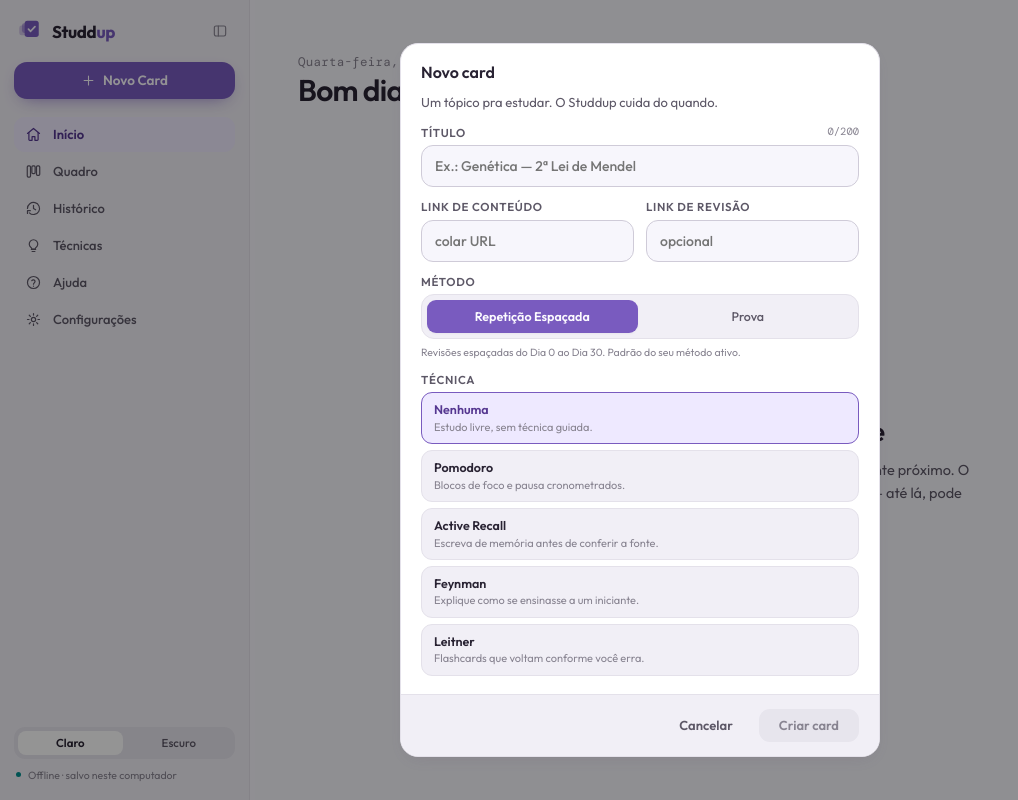
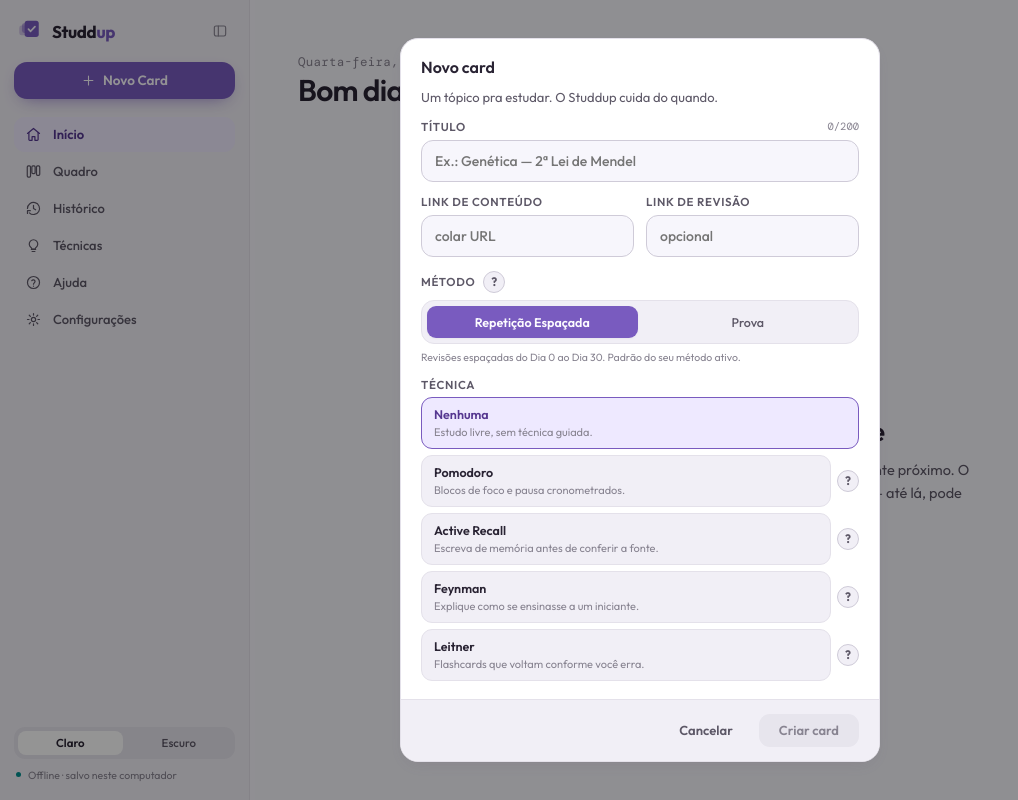
Before and after one commit to gabecmelo/Studdup, a React (Vite) app in the folder ui/: page / in a window 1280 px wide. Both pictures are taken after a click on the button "Novo Card". Shown: the whole page, without its empty margins (0-1018 px from the left). Built offline with nearby package versions, Linux system fonts and the light colour scheme.

Commit message:
feat(ui): contextual (?) help for methods and techniques in Novo Card

```diff
--- /dev/null
+++ b/ui/src/components/HelpButton.tsx
@@ -0,0 +1,110 @@
+// A small "(?)" affordance that opens a short "how to use this in the app" dialog for a study
+// method or technique (content from lib/studyHelp). Used next to the method/technique pickers in
+// Novo Card. The dialog is a light centered overlay above the modal it opens from; it closes on
+// Escape (via the shared LIFO stack) and on an outside click.
+
+import { useState } from "react";
+import type { HelpTopic } from "../lib/studyHelp";
+import { useEscapeToClose } from "../lib/useEscapeToClose";
+
+export function HelpButton({ topic, ariaLabel }: { topic: HelpTopic; ariaLabel?: string }) {
+  const [open, setOpen] = useState(false);
+  return (
+    <>
+      <button
+        type="button"
+        aria-label={ariaLabel ?? `Como usar ${topic.title} no app`}
+        onClick={() => setOpen(true)}
+        style={triggerBtn}
+      >
+        ?
+      </button>
+      {open && <HelpDialog topic={topic} onClose={() => setOpen(false)} />}
+    </>
+  );
+}
+
+function HelpDialog({ topic, onClose }: { topic: HelpTopic; onClose: () => void }) {
+  useEscapeToClose(onClose);
+  return (
+    <div role="presentation" onClick={onClose} style={overlay}>
+      <div
+        role="dialog"
+        aria-modal="true"
+        aria-label={`Como usar no app: ${topic.title}`}
+        onClick={(e) => e.stopPropagation()}
+        style={card}
+      >
+        <div style={{ display: "flex", alignItems: "center", gap: 10 }}>
+          <span style={{ font: "600 14.5px/1.2 var(--font-sans)", letterSpacing: "-.01em", color: "var(--text)" }}>
+            Como usar no app · {topic.title}
+          </span>
+          <span style={{ flex: 1 }} />
+          <button type="button" aria-label="Fechar" onClick={onClose} style={closeBtn}>
+            ✕
+          </button>
+        </div>
+        <p style={{ margin: 0, font: "400 12.5px/1.5 var(--font-sans)", color: "var(--text-2)" }}>
+          {topic.intro}
+        </p>
+        <ol style={{ margin: 0, paddingLeft: 18, display: "flex", flexDirection: "column", gap: 8 }}>
+          {topic.steps.map((step, i) => (
+            <li key={i} style={{ font: "400 12.5px/1.5 var(--font-sans)", color: "var(--text)" }}>
+              {step}
+            </li>
+          ))}
+        </ol>
+      </div>
+    </div>
+  );
+}
+
+const triggerBtn: React.CSSProperties = {
+  flex: "none",
+  width: 22,
+  height: 22,
+  borderRadius: 999,
+  border: "1px solid var(--border-strong)",
+  background: "var(--surface-2)",
+  color: "var(--text-2)",
+  font: "700 12px/1 var(--font-sans)",
+  cursor: "pointer",
+  display: "inline-flex",
+  alignItems: "center",
+  justifyContent: "center",
+};
+
+const overlay: React.CSSProperties = {
+  position: "fixed",
+  inset: 0,
+  zIndex: 130,
+  display: "flex",
+  alignItems: "center",
+  justifyContent: "center",
+  padding: 24,
+  background: "oklch(0 0 0 / 0.42)",
+};
+
+const card: React.CSSProperties = {
+  display: "flex",
+  flexDirection: "column",
+  gap: 12,
+  width: "min(440px, 100%)",
+  padding: "20px 22px",
+  background: "var(--surface)",
+  border: "1px solid var(--border)",
+  borderRadius: "var(--radius-2xl)",
+  boxShadow: "var(--shadow-2)",
+};
+
+const closeBtn: React.CSSProperties = {
+  width: 26,
+  height: 26,
+  borderRadius: 8,
+  border: "none",
+  background: "transparent",
+  color: "var(--text-3)",
+  font: "400 15px/1 var(--font-sans)",
+  cursor: "pointer",
+  flex: "none",
+};
--- a/ui/src/components/modals/NovoCard.tsx
+++ b/ui/src/components/modals/NovoCard.tsx
@@ -12,6 +12,8 @@ import { useState } from "react";
 import type { Card, Method, PomodoroRhythm, Technique } from "../../lib/bindings";
 import { ModalShell } from "../ModalShell";
 import { RhythmPicker } from "../RhythmPicker";
+import { HelpButton } from "../HelpButton";
+import { METHOD_HELP, TECHNIQUE_HELP } from "../../lib/studyHelp";
 import { TECHNIQUE_LABEL, TECHNIQUE_SUMMARY } from "../TechniqueChip";
 import {
   DEFAULT_RHYTHM,
@@ -227,7 +229,10 @@ export function NovoCardModal({
 
       {/* Método (defaults to the active method) */}
       <Field>
+        <div style={{ display: "flex", alignItems: "center", gap: 8 }}>
           <span style={LABEL_CSS}>Método</span>
+          <HelpButton topic={METHOD_HELP[method]} ariaLabel="Como usar este método no app" />
+        </div>
         <div
           role="radiogroup"
           aria-label="Método"
@@ -307,12 +312,13 @@ export function NovoCardModal({
         <span style={LABEL_CSS}>Técnica</span>
         <div style={{ display: "flex", flexDirection: "column", gap: 6 }}>
           {TECHNIQUE_CHOICES.map((c) => (
+            <div key={c} style={{ display: "flex", alignItems: "center", gap: 6 }}>
               <button
-              key={c}
                 type="button"
                 aria-pressed={choice === c}
                 onClick={() => pickTechnique(c)}
                 style={{
+                  flex: 1,
                   display: "flex",
                   flexDirection: "column",
                   alignItems: "flex-start",
@@ -332,6 +338,10 @@ export function NovoCardModal({
                   {CHOICE_DESC[c]}
                 </span>
               </button>
+              {c !== "none" && (
+                <HelpButton topic={TECHNIQUE_HELP[c]} ariaLabel={`Como usar ${CHOICE_LABEL[c]} no app`} />
+              )}
+            </div>
           ))}
         </div>
       </Field>
--- /dev/null
+++ b/ui/src/lib/studyHelp.ts
@@ -0,0 +1,80 @@
+// Contextual "how to use it in the app" help for the two methods and the four techniques, shown from
+// a (?) next to the method/technique pickers in Novo Card. This is task-oriented — the concrete steps
+// of using the thing *inside Studdup* — deliberately distinct from the conceptual "what it is" copy on
+// the Técnicas page (TECHNIQUE_SUMMARY). Keyed by the `Method`/`Technique` enums so every case is
+// covered at compile time.
+
+import type { Method, Technique } from "./bindings";
+
+/** A short, task-oriented help topic: a one-line intro plus the concrete in-app steps. */
+export interface HelpTopic {
+  title: string;
+  intro: string;
+  steps: string[];
+}
+
+export const METHOD_HELP: Record<Method, HelpTopic> = {
+  SpacedRepetition: {
+    title: "Repetição Espaçada",
+    intro: "Pra aprender sem prazo — o Studdup agenda revisões cada vez mais espaçadas.",
+    steps: [
+      "O card nasce no 'Hoje' (Dia 0). Clique nele e toque em Estudar pra fazer a primeira sessão.",
+      "Ao concluir, ele reaparece mais pra frente: Dia 1, 2, 5, 15, 30 — cada revisão mais distante.",
+      "Depois do Dia 30 o card é dado como aprendido e vai pra Concluídos.",
+      "Não vai estudar hoje? Abra o card e use Adiar (com um desafio rápido de 5 min nas revisões).",
+    ],
+  },
+  ExamPrep: {
+    title: "Prova",
+    intro: "Pra estudar com uma data de prova — o Studdup espalha as sessões até lá.",
+    steps: [
+      "Escolha (ou crie) uma prova com a data. As sessões são distribuídas de hoje até a prova, mais densas perto do dia.",
+      "Cada card mostra 'Sessão N de M'. Clique e toque em Estudar pra fazer a sessão atual.",
+      "Concluir avança pra próxima sessão — pode fazer várias no mesmo dia se quiser (cramming).",
+      "Ao concluir a última sessão, o card vai pra Concluídos. Passada a data, a prova é encerrada.",
+    ],
+  },
+};
+
+export const TECHNIQUE_HELP: Record<Technique, HelpTopic> = {
+  Pomodoro: {
+    title: "Pomodoro",
+    intro: "Blocos de foco com pausas, repetidos por alguns ciclos.",
+    steps: [
+      "Escolha o ritmo (ex.: 25/5) e quantos ciclos (padrão 4) ao criar o card.",
+      "Na sessão, o timer roda o bloco de foco; ao zerar, começa a pausa e avança o ciclo.",
+      "Pode pausar e retomar — o tempo restante é mantido exatamente onde parou.",
+      "Ao terminar os ciclos, toque em Concluir pra registrar a sessão.",
+    ],
+  },
+  ActiveRecall: {
+    title: "Active Recall",
+    intro: "Escrever de memória antes de conferir a fonte.",
+    steps: [
+      "Na sessão, escreva tudo que lembra do tópico — sem olhar o material.",
+      "Depois revele a fonte e compare com o que você escreveu.",
+      "Dê uma autoavaliação de como foi; sua resposta escrita fica salva no card.",
+      "Concluir registra a sessão e agenda a próxima revisão.",
+    ],
+  },
+  Feynman: {
+    title: "Feynman",
+    intro: "Explicar o tópico com palavras simples, como pra outra pessoa.",
+    steps: [
+      "Na sessão, explique o tópico do jeito mais simples que conseguir, por escrito.",
+      "Compare sua explicação com a fonte e veja onde você travou.",
+      "Autoavalie; a explicação fica salva no card pra comparar depois.",
+      "Concluir registra a sessão.",
+    ],
+  },
+  Leitner: {
+    title: "Leitner",
+    intro: "Revisão por caixas: acertos sobem de caixa, erros voltam pra caixa 1.",
+    steps: [
+      "Adicione itens (frente / verso) no detalhe do card.",
+      "Na sessão, veja a frente, tente responder e revele o verso.",
+      "Marque acertei/errei: acerto promove o item de caixa, erro volta pra caixa 1.",
+      "Itens só reaparecem quando a caixa deles vence — Concluir encerra a sessão do dia.",
+    ],
+  },
+};
```
Also changed, not shown: 1 other file (tests, documents, lock files or other folders). Lines whose indentation alone changed are shown as unchanged.
